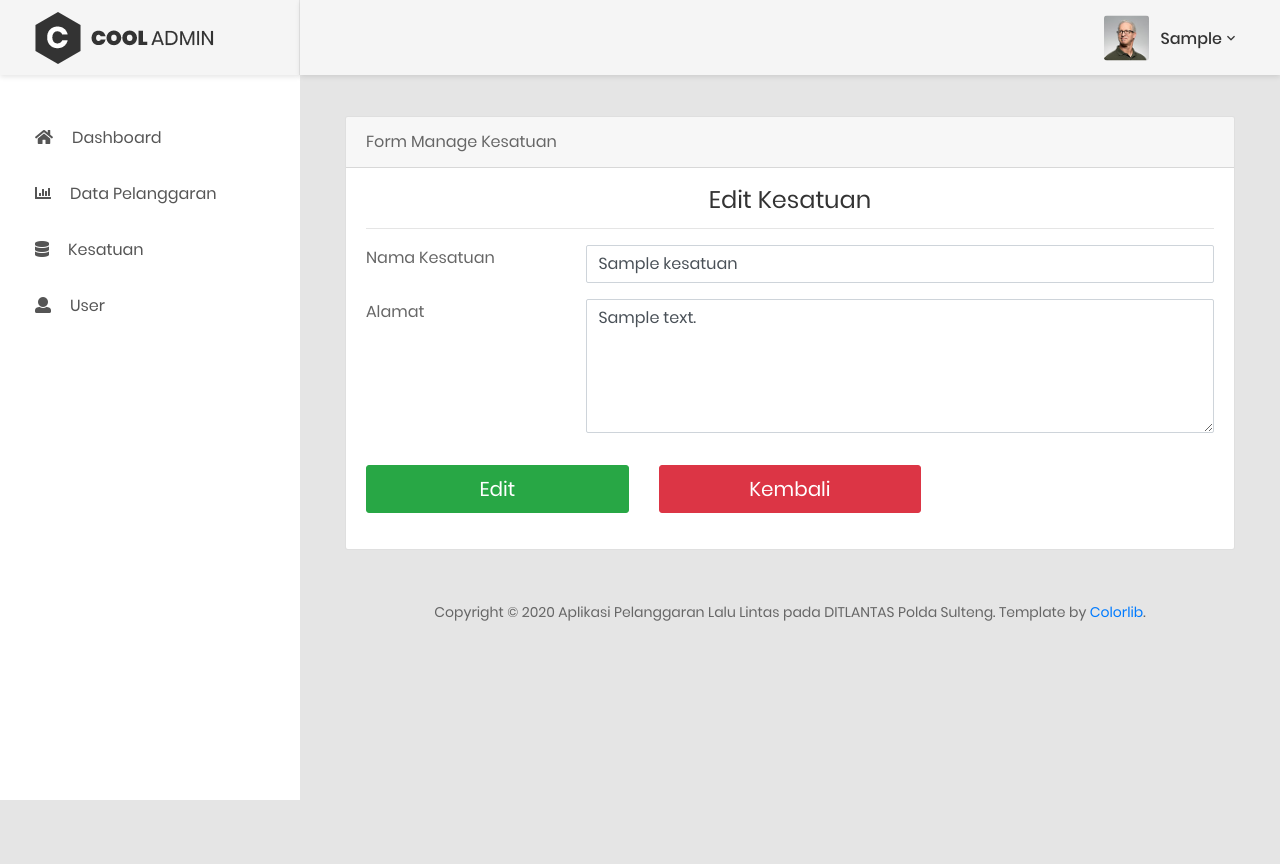
After one commit to mohammad-agung/e-tilang, a PHP site: page /page/admin/kesatuan-edit?id=1 in a window 1280 px wide. The commit adds this page. Run offline with PHP 8.4, Linux system fonts and the light colour scheme; the visitor is signed in with stand-in values (Sample User, id 1); tables that the repository leaves empty or names only in its code hold one stand-in row (values such as "Sample post").

Commit message:
fixing template kesatuan admin, edit , delete , actived and disactived fiture

```diff
--- /dev/null
+++ b/model/admin/function_kesatuan.php
@@ -0,0 +1,72 @@
+<?php
+
+require '../../controller/config.php';
+
+function query($query)
+{
+    global $conn;
+    $result = mysqli_query($conn, $query);
+    $rows = [];
+    while ($row = mysqli_fetch_assoc($result)) {
+        $rows[] = $row;
+    }
+    return $rows;
+}
+
+function tambah($data)
+{
+    global $conn;
+
+    $nama_kesatuan = htmlspecialchars($data["namaKesatuan"]);
+    $alamat_kesatuan = htmlspecialchars($data["alamatKesatuan"]);
+    $status = htmlspecialchars($data["status"]);
+
+    $query = "INSERT INTO tbl_kesatuan VALUES('', '$nama_kesatuan', '$alamat_kesatuan', '', '$status')";
+
+    mysqli_query($conn, $query);
+
+    return mysqli_affected_rows($conn);
+}
+
+function ubah($data)
+{
+    global $conn;
+
+    $id = $data["id"];
+    $nama_kesatuan = htmlspecialchars($data["namaKesatuan"]);
+    $alamat_kesatuan = htmlspecialchars($data["alamatKesatuan"]);
+
+
+    // query insert data
+    $query = "UPDATE tbl_kesatuan SET
+				nama_kesatuan = '$nama_kesatuan',
+				alamat = '$alamat_kesatuan'
+			WHERE id_kesatuan = $id
+			";
+
+    mysqli_query($conn, $query);
+
+    return mysqli_affected_rows($conn);
+}
+
+
+function hapus($id)
+{
+    global $conn;
+    mysqli_query($conn, "DELETE FROM tbl_kesatuan WHERE id_kesatuan = $id");
+    return mysqli_affected_rows($conn);
+}
+
+function disactived($id)
+{
+    global $conn;
+    mysqli_query($conn, "UPDATE tbl_kesatuan set status=0 where id_kesatuan='$id'");
+    return mysqli_affected_rows($conn);
+}
+
+function actived($id)
+{
+    global $conn;
+    mysqli_query($conn, "UPDATE tbl_kesatuan set status=1 where id_kesatuan='$id'");
+    return mysqli_affected_rows($conn);
+}
--- a/page/admin/kesatuan-add.php
+++ b/page/admin/kesatuan-add.php
@@ -4,7 +4,7 @@ if ($_SESSION['level'] == 'user') {
     header('Location: ../../page/user/dashboard');
     exit;
 } else if ($_SESSION['level'] == 'admin') {
-    include '../../model/admin/function.php';
+    include '../../model/admin/function_kesatuan.php';
     if (isset($_POST["submit"])) {
 
         //cek imk
--- /dev/null
+++ b/page/admin/kesatuan-edit.php
@@ -0,0 +1,112 @@
+<?php
+session_start();
+if ($_SESSION['level'] == 'user') {
+    header('Location: ../../page/user/dashboard');
+    exit;
+} else if ($_SESSION['level'] == 'admin') {
+    include '../../model/admin/function_kesatuan.php';
+
+    $id = intval($_GET['id']);
+    $query = mysqli_query($conn, "SELECT * from tbl_kesatuan where id_kesatuan='$id'");
+
+    if (isset($_POST["submit"])) {
+
+        //cek imk
+        if (ubah($_POST) > 0) {
+            echo "
+        <script>
+            alert('Data berhasil diubah');
+            document.location.href = 'kesatuan-manage';
+        </script>";
+        } else {
+            echo "
+        <script>
+            alert('Data Gagal diubah');
+            document.location.href = 'kesatuan-edit?id=<?= $id; ?>';
+        </script>";
+        }
+    }
+    include '../../view/header.php';
+?>
+    <title>Dashboard Admin</title>
+    </head>
+
+    <body class="animsition">
+        <div class="page-wrapper">
+            <!-- HEADER MOBILE-->
+            <?php include '../../view/header-mobile-admin.php'; ?>
+            <!-- END HEADER MOBILE-->
+
+            <!-- MENU SIDEBAR-->
+            <?php include '../../view/aside-admin.php'; ?>
+            <!-- END MENU SIDEBAR-->
+
+            <!-- PAGE CONTAINER-->
+            <div class="page-container">
+                <!-- HEADER DESKTOP-->
+                <?php include '../../view/header-desktop.php'; ?>
+                <!-- HEADER DESKTOP-->
+
+                <!-- MAIN CONTENT-->
+                <div class="main-content">
+                    <div class="section__content section__content--p30">
+                        <div class="container-fluid">
+                            <div class="row">
+                                <div class="col-lg-12">
+                                    <div class="card">
+                                        <div class="card-header">Form Manage Kesatuan
+                                        </div>
+                                        <div class="card-body card-block">
+                                            <div class="card-title">
+                                                <h3 class="text-center title-2">Edit Kesatuan</h3>
+                                            </div>
+                                            <hr>
+                                            <?php while ($row = mysqli_fetch_array($query)) { ?>
+                                                <form method="post" class="form-horizontal">
+                                                    <input type="hidden" name="id" value="<?= htmlentities($row['id_kesatuan']); ?>">
+                                                    <div class="row form-group">
+                                                        <div class="col col-md-3">
+                                                            <label for="text-input" class=" form-control-label">Nama Kesatuan</label>
+                                                        </div>
+                                                        <div class="col-12 col-md-9">
+                                                            <input type="text" id="text-input" name="namaKesatuan" placeholder="nama kesatuan" class="form-control" value="<?= htmlentities($row['nama_kesatuan']); ?>">
+                                                        </div>
+                                                    </div>
+                                                    <div class="row form-group">
+                                                        <div class="col col-md-3">
+                                                            <label for="textarea-input" class=" form-control-label">Alamat</label>
+                                                        </div>
+                                                        <div class="col-12 col-md-9">
+                                                            <textarea name="alamatKesatuan" id="textarea-input" rows="5" placeholder="alamat kesatuan" class="form-control"><?= htmlentities($row['alamat']); ?></textarea>
+                                                        </div>
+                                                    </div>
+                                                    <div class="row form-actions form-group mt-4">
+                                                        <div class="col-lg-4 col-md-12 mt-2">
+                                                            <button type="submit" class="btn btn-success btn-lg button" name="submit">Edit</button>
+                                                        </div>
+                                                        <div class="col-lg-4 col-md-12 mt-2">
+                                                            <a href="kesatuan-manage" style="width: 100%;">
+                                                                <button type="button" class="btn btn-danger btn-lg button">Kembali</button>
+                                                            </a>
+                                                        </div>
+                                                    </div>
+                                                </form>
+                                            <?php } ?>
+                                        </div>
+                                    </div>
+                                </div>
+                            </div>
+                            <?php include '../../view/copyright.php'; ?>
+                        </div>
+                    </div>
+                </div>
+                <!-- END MAIN CONTENT-->
+                <!-- END PAGE CONTAINER-->
+            </div>
+
+        </div>
+    <?php
+    include '../../view/footer.php';
+} else {
+    header('Location: ../');
+} ?>
```
Also changed, not shown: model/admin/function.php (deleted, +0 -27 lines), page/admin/kesatuan-actived.php (added, +22 -0 lines), page/admin/kesatuan-delete.php (added, +22 -0 lines), page/admin/kesatuan-disactived.php (added, +22 -0 lines), page/admin/kesatuan-manage.php (+6 -6 lines).
